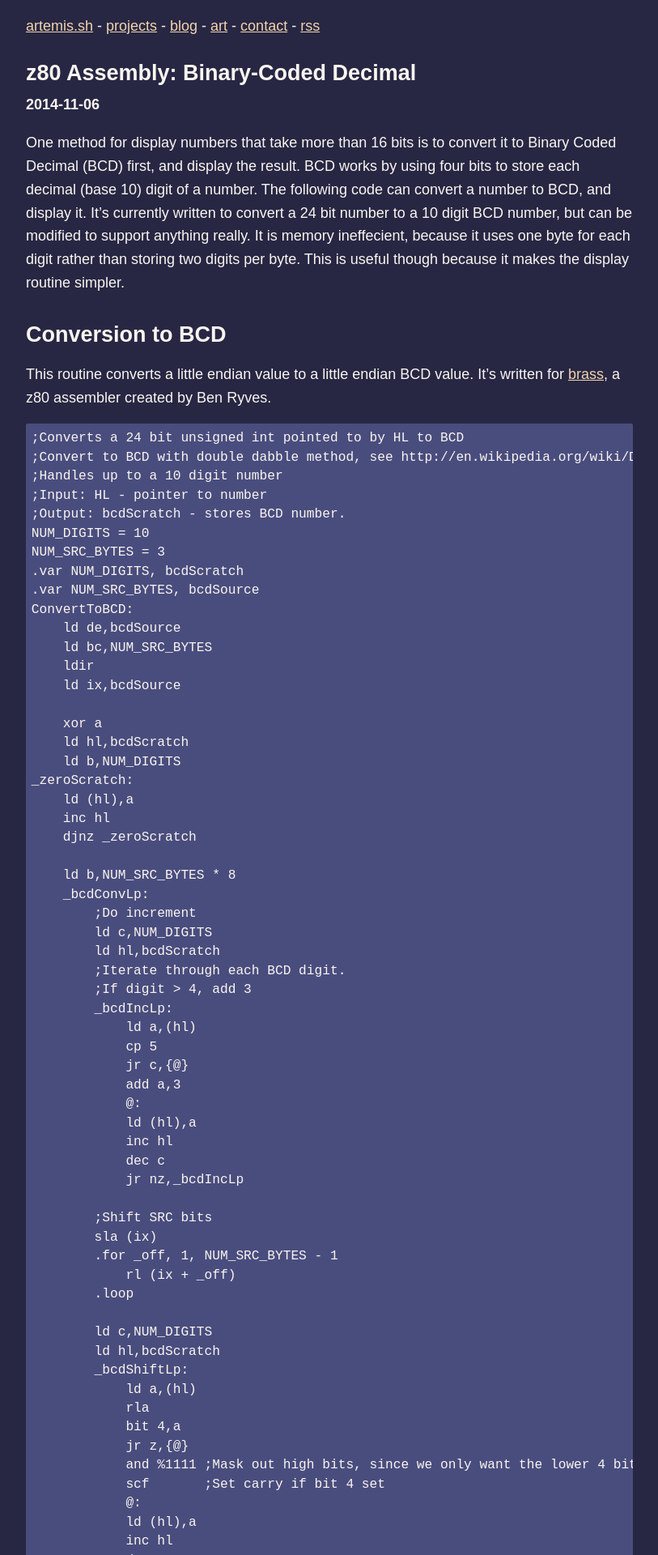
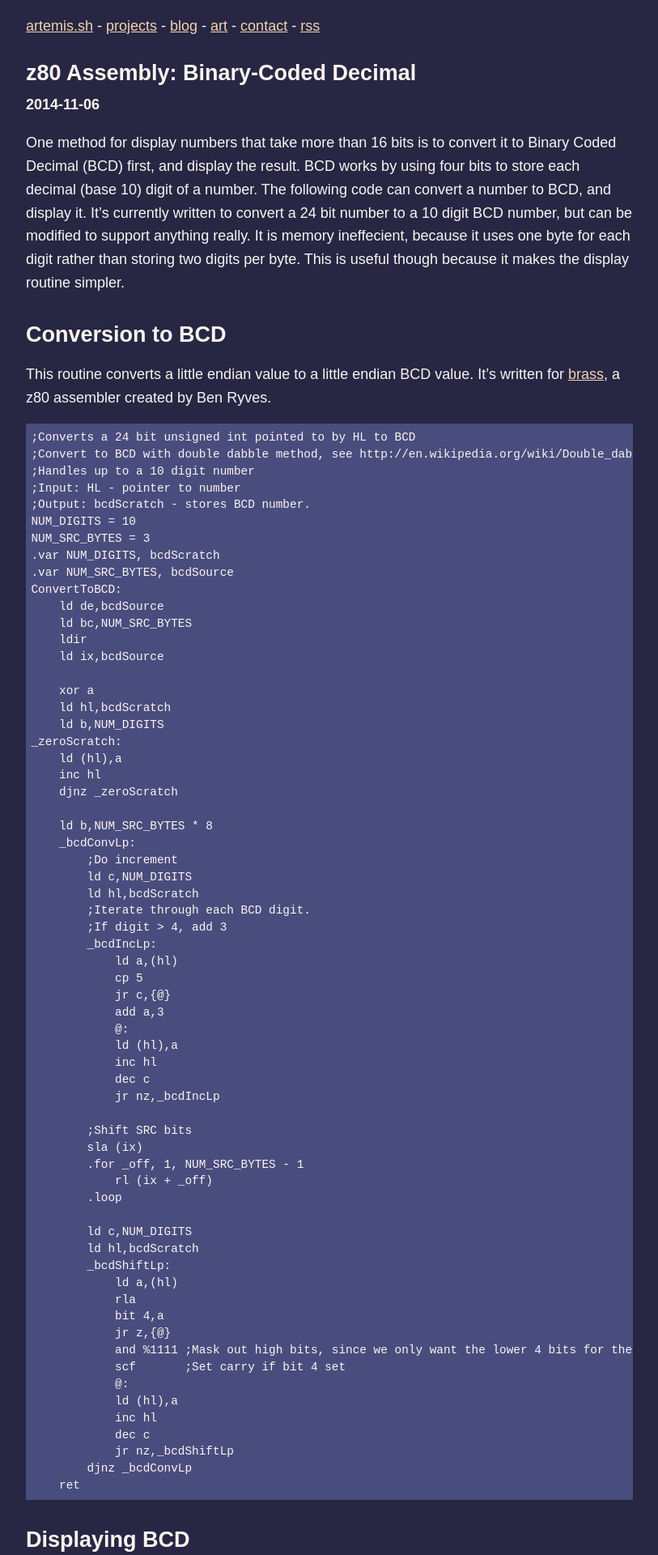
Before and after one commit to faithanalog/faithanalog.github.io, a Jekyll site: the page built from _posts/2014-11-06-z80-assembly-binary-coded-decimal.md, in a window 1280 px wide. Shown: the top 1920 px of the page at 81% size, without its empty margins (233-1046 px from the left). Built offline with Jekyll 4.4.1, drawn with Linux system fonts in a browser that asks for light colours.

```diff
--- a/assets/css/post.scss
+++ b/assets/css/post.scss
@@ -34,7 +34,14 @@ code {
 }
 
 pre code {
-    font-size: 0.9em;
+    font-size: 0.8em;
     padding: 0.2em;
     display: block;
 }
+
+p code {
+    background-color: $background-accent;
+    padding-left: 0.1em;
+    padding-right: 0.1em;
+    border-radius: 2px;
+}
```
